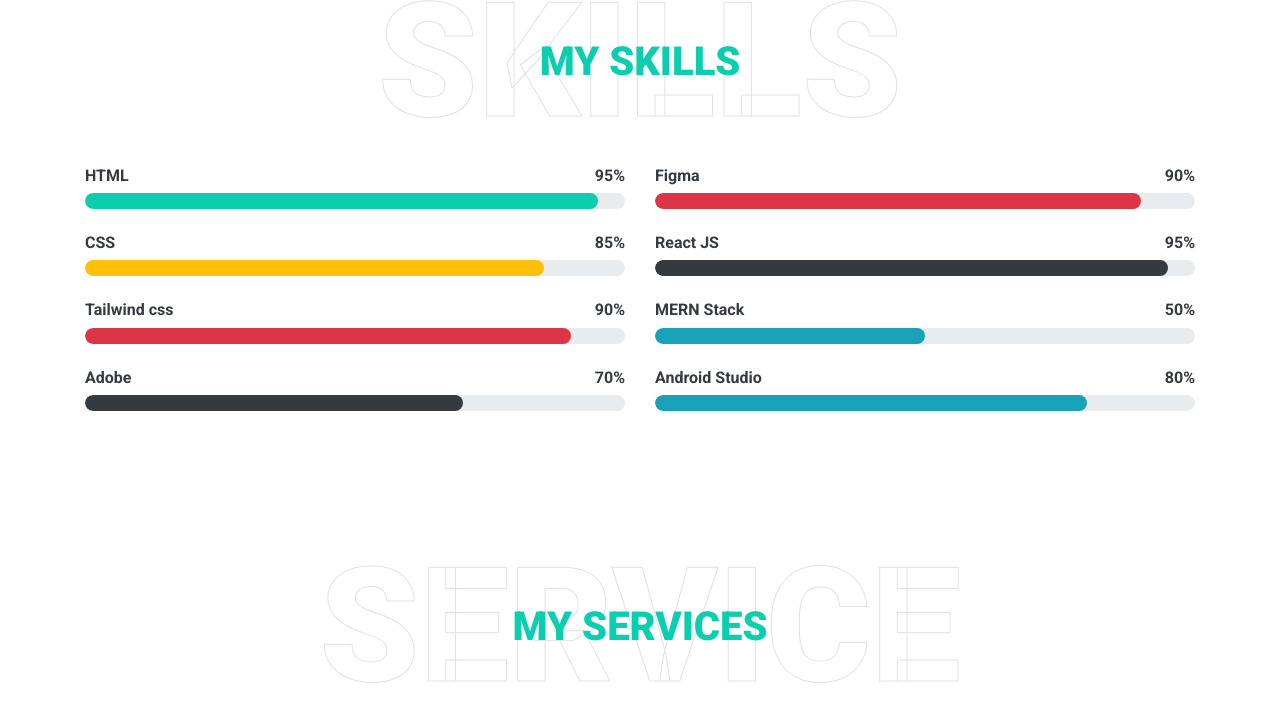
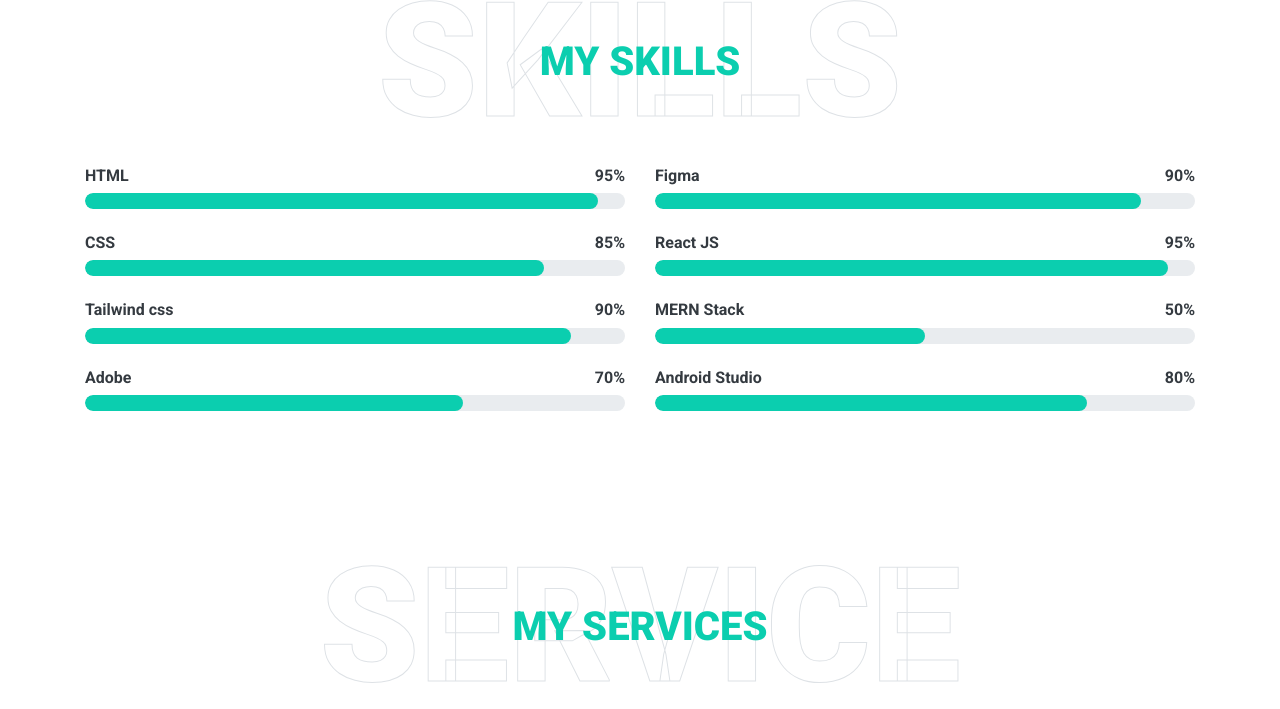
Before and after one commit to AkashAG1999/My_portfolio, a plain HTML site: page index.html in a window 1280 px wide. Shown: the part 2712-3421 px from the top of the page. Drawn offline with nearby package versions, Linux system fonts and the light colour scheme.

Commit message:
change in color

```diff
--- a/index.html
+++ b/index.html
@@ -218,7 +218,7 @@
                             <h6 class="font-weight-bold">85%</h6>
                         </div>
                         <div class="progress">
-                            <div class="progress-bar bg-warning" role="progressbar" aria-valuenow="85" aria-valuemin="0" aria-valuemax="100"></div>
+                            <div class="progress-bar bg-primary" role="progressbar" aria-valuenow="85" aria-valuemin="0" aria-valuemax="100"></div>
                         </div>
                     </div>
                     <div class="skill mb-4">
@@ -227,7 +227,7 @@
                             <h6 class="font-weight-bold">90%</h6>
                         </div>
                         <div class="progress">
-                            <div class="progress-bar bg-danger" role="progressbar" aria-valuenow="90" aria-valuemin="0" aria-valuemax="100"></div>
+                            <div class="progress-bar bg-primary" role="progressbar" aria-valuenow="90" aria-valuemin="0" aria-valuemax="100"></div>
                         </div>
                     </div>
                     <div class="skill mb-4">
@@ -236,7 +236,7 @@
                             <h6 class="font-weight-bold">70%</h6>
                         </div>
                         <div class="progress">
-                            <div class="progress-bar bg-dark" role="progressbar" aria-valuenow="70" aria-valuemin="0" aria-valuemax="100"></div>
+                            <div class="progress-bar bg-primary" role="progressbar" aria-valuenow="70" aria-valuemin="0" aria-valuemax="100"></div>
                         </div>
                     </div>
                 </div>
@@ -247,7 +247,7 @@
                             <h6 class="font-weight-bold">90%</h6>
                         </div>
                         <div class="progress">
-                            <div class="progress-bar bg-danger" role="progressbar" aria-valuenow="90" aria-valuemin="0" aria-valuemax="100"></div>
+                            <div class="progress-bar bg-primary" role="progressbar" aria-valuenow="90" aria-valuemin="0" aria-valuemax="100"></div>
                         </div>
                     </div>
                     <div class="skill mb-4">
@@ -256,7 +256,7 @@
                             <h6 class="font-weight-bold">95%</h6>
                         </div>
                         <div class="progress">
-                            <div class="progress-bar bg-dark" role="progressbar" aria-valuenow="95" aria-valuemin="0" aria-valuemax="100"></div>
+                            <div class="progress-bar bg-primary" role="progressbar" aria-valuenow="95" aria-valuemin="0" aria-valuemax="100"></div>
                         </div>
                     </div>
                     <div class="skill mb-4">
@@ -265,7 +265,7 @@
                             <h6 class="font-weight-bold">50%</h6>
                         </div>
                         <div class="progress">
-                            <div class="progress-bar bg-info" role="progressbar" aria-valuenow="50" aria-valuemin="0" aria-valuemax="100"></div>
+                            <div class="progress-bar bg-primary" role="progressbar" aria-valuenow="50" aria-valuemin="0" aria-valuemax="100"></div>
                         </div>
                     </div>
                     <div class="skill mb-4">
@@ -274,7 +274,7 @@
                             <h6 class="font-weight-bold">80%</h6>
                         </div>
                         <div class="progress">
-                            <div class="progress-bar bg-info" role="progressbar" aria-valuenow="80" aria-valuemin="0" aria-valuemax="100"></div>
+                            <div class="progress-bar bg-primary" role="progressbar" aria-valuenow="80" aria-valuemin="0" aria-valuemax="100"></div>
                         </div>
                     </div>
                 </div>
```
